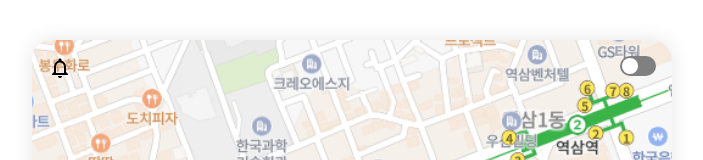
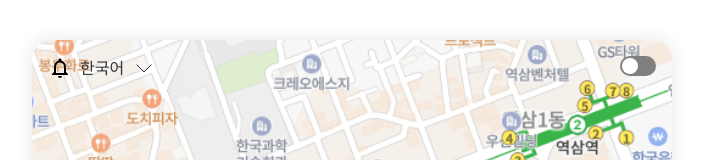
Before and after one commit to Codgm/PinAD_TedinIT, a Next.js app: page /homepage in a window 1280 px wide. Shown: the top 160 px of the page, without its empty margins (288-991 px from the left). Built offline with nearby package versions, Linux system fonts and the light colour scheme.

Commit message:
fix-github오류 해결

```diff
--- a/src/app/components/home2.js
+++ b/src/app/components/home2.js
@@ -133,9 +133,8 @@
               <svg xmlns="http://www.w3.org/2000/svg" viewBox="0 0 24 24" fill="currentColor" width="24" height="24">
                 <path d="M12 22c1.1 0 2-.9 2-2h-4c0 1.1.9 2 2 2zm6-6v-5c0-3.07-1.63-5.64-4.5-6.32V4c0-.83-.67-1.5-1.5-1.5s-1.5.67-1.5 1.5v.68C7.64 5.36 6 7.92 6 11v5l-2 2v1h16v-1l-2-2zm-2 1H8v-6c0-2.48 1.51-4.5 4-4.5s4 2.02 4 4.5v6z"/>
               </svg>
-              {/* <LanguageSwitcher/> */}
             </span>
-
+            <LanguageSwitcher></LanguageSwitcher>
             <label className={styles.switch}>
               <input
                 type="checkbox"
--- a/src/app/styles/Languageswitcher.module.css
+++ b/src/app/styles/Languageswitcher.module.css
@@ -1,6 +1,10 @@
 .languageSwitcher {
-    position: relative;
+    position: absolute;
+    top: 1rem;
+    left: 3rem;
+    z-index: 40;
     display: inline-block;
+
   }
 
   .languageButton {
```
